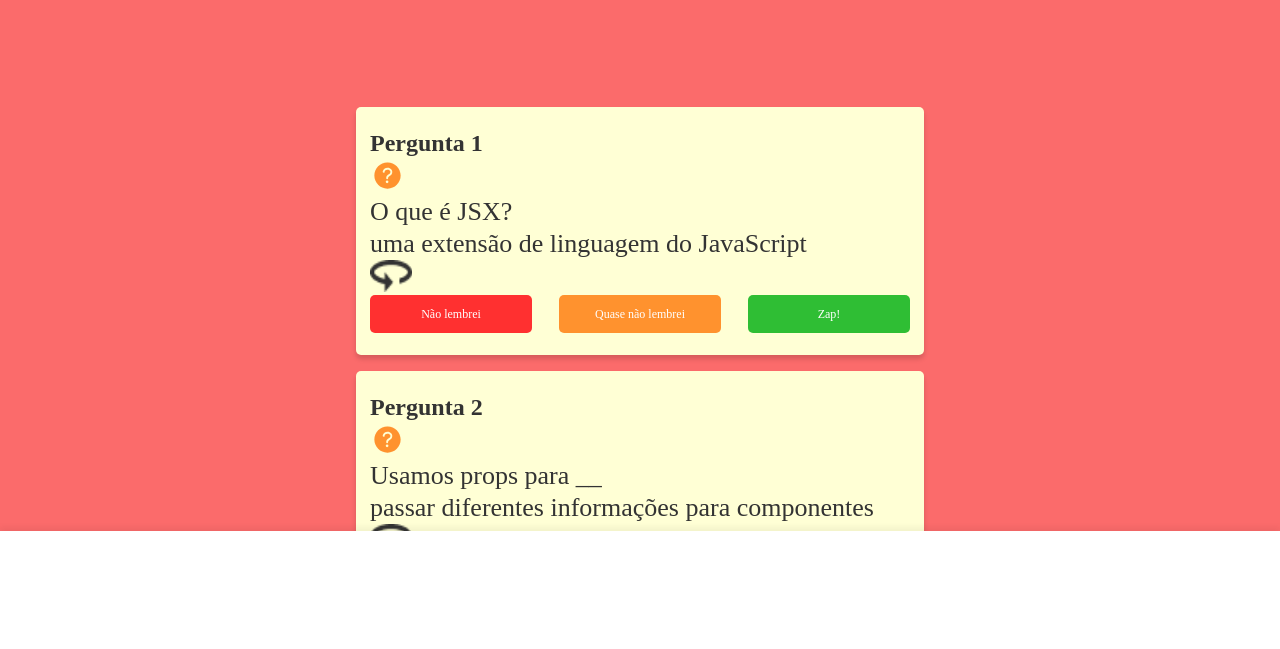
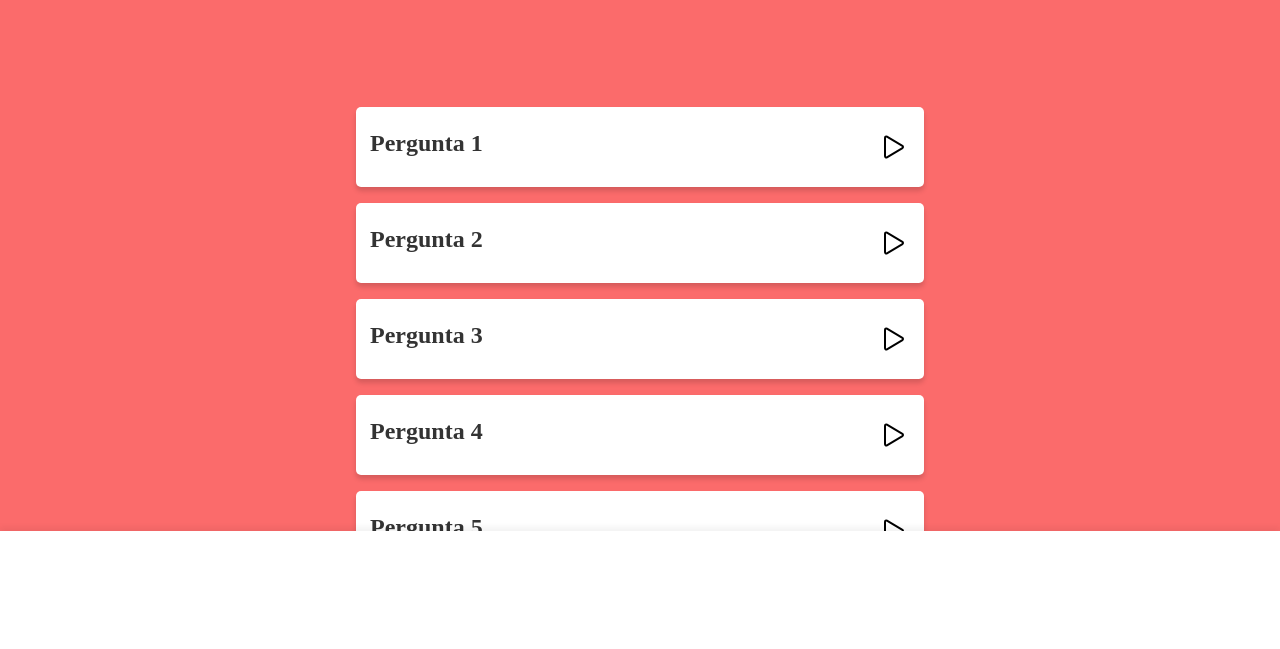
Before and after one commit to marykarakida/projeto8-zaprecall, a React app: page / in a window 1280 px wide. Both pictures are taken after a click on the element "Iniciar Recall". Shown: the part 151-800 px from the top of the page. Built offline with nearby package versions, Linux system fonts and the light colour scheme; a web font is replaced by a local one.

Commit message:
hide flashcards' statement and answer when user opens a deck

```diff
--- a/public/assets/styles/style.css
+++ b/public/assets/styles/style.css
@@ -102,6 +102,8 @@ body {
 }
 
 .content .flashcards .flashcard {
+    display: flex;
+    align-items: center;
     margin-bottom: 16px;
     border-radius: 5px;
     padding: 22px 14px;
@@ -112,12 +114,17 @@ body {
     background: #FFFFFF;
 }
 
-.content .flashcards .question {
+.content .flashcards .flashcard--open {
     min-height: 180px;
     background-color: #FFFFD5;
 }
 
-.content .flashcards .number {
+.content .flashcards .question {
+    display: flex;
+    justify-content: space-between;
+    width: 100%;
+}
+.content .flashcards .question p {
     font-family: 'Recursive';
     font-style: normal;
     font-weight: 700;
@@ -126,8 +133,8 @@ body {
     color: #333333;
 }
 
-.content .flashcards .statement,
-.content .flashcards .answer {
+.content .flashcards .statement p,
+.content .flashcards .answer p {
     font-family: 'Recursive';
     font-style: normal;
     font-weight: 400;
@@ -229,17 +236,17 @@ body {
         margin-top: 50px;
     }
 
-    .content .flashcards .question {
+    .content .flashcards .flashcard--open {
         min-height: 130px;
     }
 
-    .content .flashcards .number {
+    .content .flashcards .question p {
         font-size: 16px;
         line-height: 19px;
     }
 
-    .content .flashcards .statement,
-    .content .flashcards .answer {
+    .content .flashcards .statement p,
+    .content .flashcards .answer p {
         font-size: 18px;
         line-height: 22px;
     }
--- a/src/components/FlashCards.js
+++ b/src/components/FlashCards.js
@@ -6,74 +6,126 @@ const decks = [{
     deck: [
         {
             statement: "O que é JSX?",
-            answer: "uma extensão de linguagem do JavaScript"
+            answer: "uma extensão de linguagem do JavaScript",
+            isStatementVisible: false,
+            isAnswerVisible: false,
+            status: ""
         },
         {
             statement: "O React é __",
-            answer: "uma biblioteca JavaScript para construção de interfaces"
+            answer: "uma biblioteca JavaScript para construção de interfaces",
+            isStatementVisible: false,
+            isAnswerVisible: false,
+            status: ""
         },
         {
             statement: "Componentes devem iniciar com __",
-            answer: "uma biblioteca JavaScript para construção de interfaces"
+            answer: "uma biblioteca JavaScript para construção de interfaces",
+            isStatementVisible: false,
+            isAnswerVisible: false,
+            status: ""
         },
         {
             statement: "Podemos colocar __ dentro do JSX",
-            answer: "expressões"
+            answer: "expressões",
+            isStatementVisible: false,
+            isAnswerVisible: false,
+            status: ""
         },
         {
             statement: "O ReactDOM nos ajuda __",
-            answer: "interagindo com a DOM para colocar componentes React na mesma"
+            answer: "interagindo com a DOM para colocar componentes React na mesma",
+            isStatementVisible: false,
+            isAnswerVisible: false,
+            status: ""
         },
         {
             statement: "Usamos o npm para __",
-            answer: "gerenciar os pacotes necessários e suas dependências"
+            answer: "gerenciar os pacotes necessários e suas dependências",
+            isStatementVisible: false,
+            isAnswerVisible: false,
+            status: ""
         },
         {
             statement: "Usamos props para __",
-            answer: "passar diferentes informações para componentes "
+            answer: "passar diferentes informações para componentes ",
+            isStatementVisible: false,
+            isAnswerVisible: false,
+            status: ""
         },
         {
             statement: "Usamos estado (state) para __",
-            answer: "dizer para o React quais informações quando atualizadas devem renderizar a tela novamente"
+            answer: "dizer para o React quais informações quando atualizadas devem renderizar a tela novamente",
+            isStatementVisible: false,
+            isAnswerVisible: false,
+            status: ""
         }
     ]
 }];
 
 export default function FlashCards() {
     // DEPOIS TROCAR 0 PELA POSIÇÃO DO DECK ESCOLHIDO
-    const deckEscolhido = [...decks[0].deck].sort(comparador);
+    const deckEscolhido = [...decks[0].deck].sort(() => Math.random() - 0.5);
 
     const [questions, setQuestions] = React.useState(deckEscolhido)
 
     return (
         <div className="flashcards">
             <ul>
-                { questions.map((question, index) => <Flashcard key={index} question={question} index={index} />) }
+                {questions.map((question, index) => <Flashcard key={index} question={question} index={index} />)}
             </ul>
         </div>
     )
 }
 
 function Flashcard(props) {
-    const {question, index} = props;
-    const {statement, answer} = question;
+    const { question, index } = props;
+    const { statement, answer, isStatementVisible, isAnswerVisible, status } = question;
 
     return (
-        <li className="flashcard question">
-            <p className="number">Pergunta {index + 1}</p>
-            <Status />
-            <p className="statement">{statement}</p>
-            <p className="answer">{answer}</p>
+        <li className={`flashcard ${(isStatementVisible || isAnswerVisible) && "flashcard--open"}`}>
+            {!isStatementVisible && !isAnswerVisible && <Question index={index} status={status} />}
+
+            {isStatementVisible && <Statement statement={statement} />}
+
+            {isAnswerVisible && <Answer answer={answer} />}
+        </li>
+    )
+}
+
+function Question(props) {
+    const {index, status} = props;
+
+    return (
+        <div className="question">
+            <p>Pergunta {index + 1}</p>
+            <Status status={status} />
+        </div>
+    )
+}
+
+function Statement(props) {
+    const {statement} = props;
+
+    return (
+        <div className="statement">
+            <p>{statement}</p>
             <img className="arrow" src="./assets/images/setinha.png" alt=""></img>
+        </div>
+    )
+}
+
+function Answer(props) {
+    const {answer} = props;
+
+    return (
+        <div className="answer">
+            <p>{answer}</p>
             <div className="buttons">
                 <div className="button button--incorrect"><span>Não lembrei</span></div>
                 <div className="button button--effortful"><span>Quase não lembrei</span></div>
                 <div className="button button--correct"><span>Zap!</span></div>
             </div>
-        </li>
+        </div>
     )
 }
-
-function comparador() {
-	return Math.random() - 0.5;
-}
--- a/src/components/Status.js
+++ b/src/components/Status.js
@@ -1,5 +1,5 @@
-export default function IonIcon() {
-    const status = "effortful"
+export default function IonIcon(props) {
+    const {status} = props;
 
     switch (status) {
         case "incorrect":
@@ -12,3 +12,5 @@ export default function IonIcon() {
             return <ion-icon name="play-outline"></ion-icon>;
     }
 }
+
+// ACHO QUE SERIA BOM COLOCAR O PLAY OUTLINE SEPARADO, MAS VER DEPOIS ISSO
```
